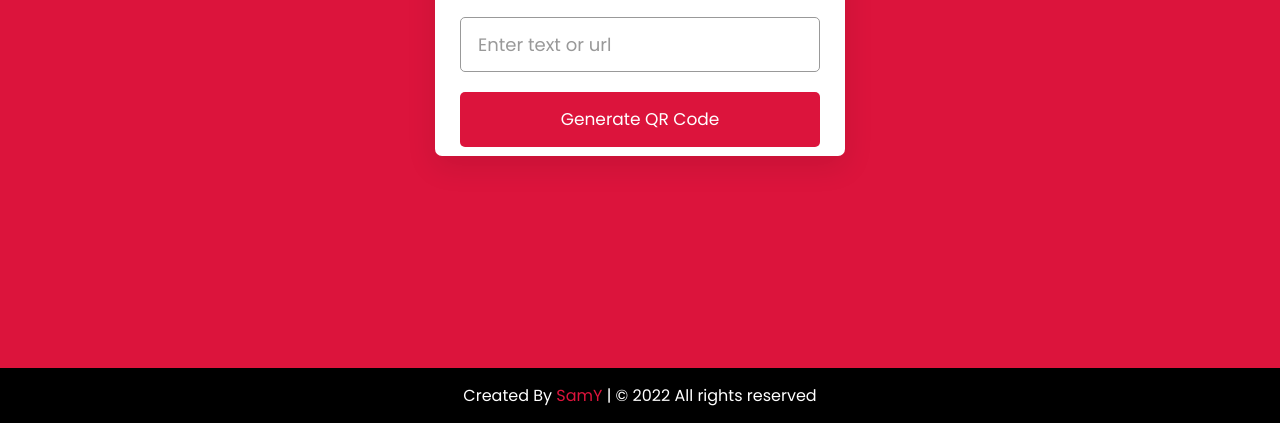
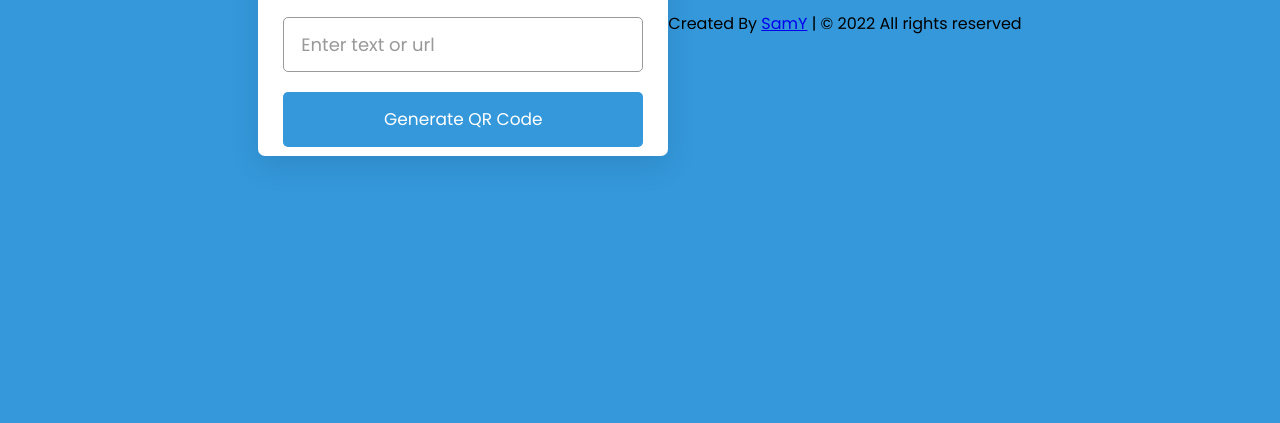
Before and after one commit to Sammy949/QR-Generator, a plain HTML site: page index.html in a window 1280 px wide. Shown: the part 377-800 px from the top of the page. Drawn offline with Linux system fonts and the light colour scheme.

Commit message:
Add files via upload

```diff
--- a/style.css
+++ b/style.css
@@ -9,15 +9,14 @@
 body{
   display: flex;
   padding: 0 10px;
-  height: 100vh;
+  min-height: 100vh;
   align-items: center;
-  background: crimson;
+  background: #3498DB;
   justify-content: center;
-  flex-direction: column;
 }
 ::selection{
   color: #fff;
-  background: crimson;
+  background: #3498DB;
 }
 .wrapper{
   height: 265px;
@@ -67,7 +66,7 @@ header p{
   cursor: pointer;
   margin-top: 20px;
   font-size: 17px;
-  background: crimson;
+  background: #3498DB;
 }
 .qr-code{
   opacity: 0;
@@ -88,28 +87,6 @@ header p{
   width: 170px;
 }
 
-.copyright{
-    width: 100%;
-    text-align: center;
-    padding: 15px 0;
-    background: #000;
-    font-weight: 300;
-    position: fixed;
-    bottom: 0;
-    color: white;
-}
-
-.copyright a{
-  color: crimson;
-  text-decoration: none;
-  transition: 0.3s ease all;
-}
-
-
-.copyright a:hover{
-  color: white;
-  text-decoration: underline;
-}
 @media (max-width: 430px){
   .wrapper{
     height: 255px;
```
